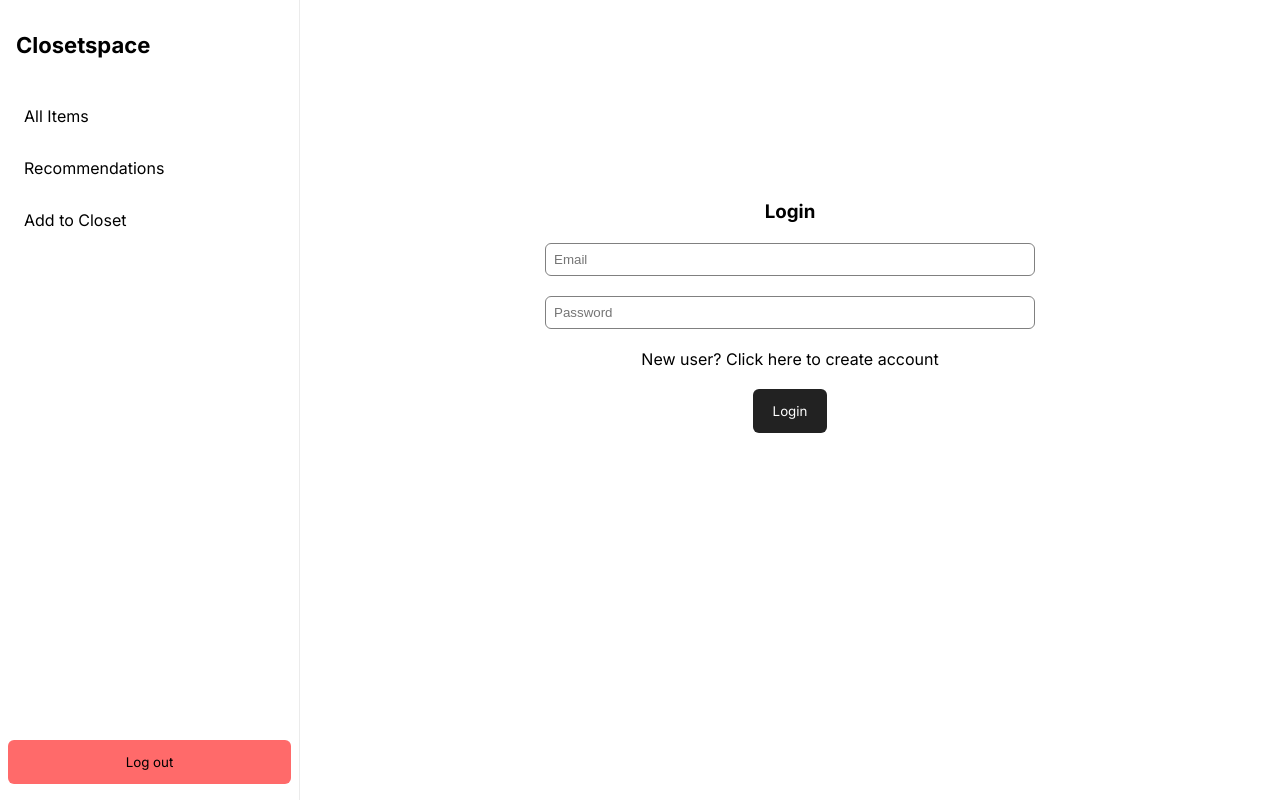
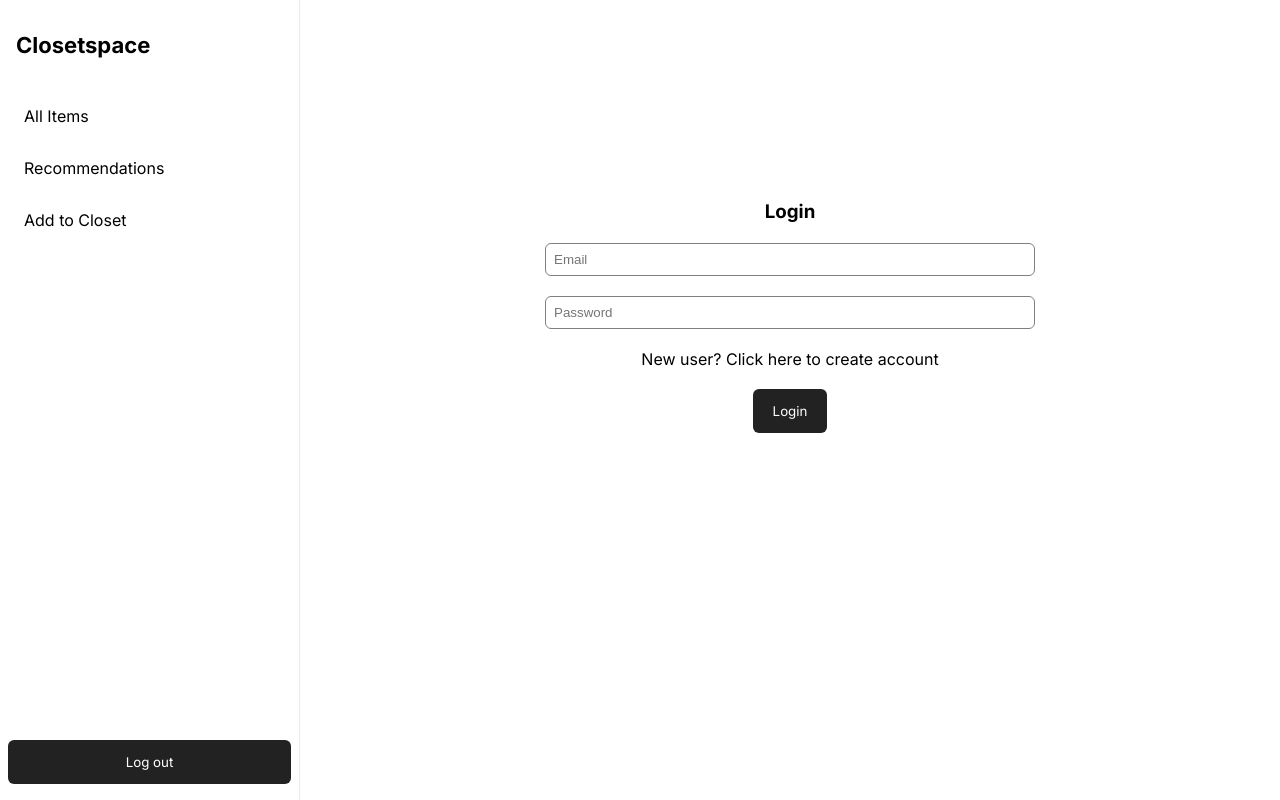
Before and after one commit to tler-liu/Closetspace, a React (Create React App) app in the folder closetspace/: page /login in a window 1280 px wide. Built offline with nearby package versions, Linux system fonts and the light colour scheme; no server answers.

Commit message:
added username display

```diff
--- a/closetspace/src/components/Button/styles.scss
+++ b/closetspace/src/components/Button/styles.scss
@@ -31,4 +31,13 @@
             cursor: pointer;
         }
     }
+
+    &.secondary {
+        background-color: #FFFFFF;
+        border: 1px solid #000000;
+
+        &:hover {
+            cursor: pointer;
+        }
+    }
 }
--- a/closetspace/src/components/SideNav/index.js
+++ b/closetspace/src/components/SideNav/index.js
@@ -4,7 +4,7 @@ import { useAuth } from "../../contexts/AuthContext";
 import { useNavigate } from "react-router-dom";
 
 const SideNav = ({ navItems }) => {
-    const { logout } = useAuth();
+    const { logout, currentUser } = useAuth();
     const navigate = useNavigate();
 
     async function handleLogout() {
@@ -25,7 +25,16 @@ const SideNav = ({ navItems }) => {
                     />
                 );
             })}
-            <Button label="Log out" variant="destroy" size="medium" onClickFn={handleLogout} style={{"marginTop": "auto"}}/>
+            <div className="profile">
+                <div className="user">{currentUser ? currentUser.email : ""}</div>
+                <Button
+                    label="Log out"
+                    variant="create"
+                    size="medium"
+                    onClickFn={handleLogout}
+                    style={{ width: "100%" }}
+                />
+            </div>
         </div>
     );
 };
--- a/closetspace/src/components/SideNav/styles.scss
+++ b/closetspace/src/components/SideNav/styles.scss
@@ -17,4 +17,17 @@
         margin: 0;
         font-size: 22px;
     }
+
+    .profile {
+        margin-top: auto;
+        width: 100%;
+        box-sizing: border-box;
+        display: flex;
+        flex-direction: column;
+        gap: 8px;
+
+        .user {
+            padding-left: 8px;
+        }
+    }
 }
```
